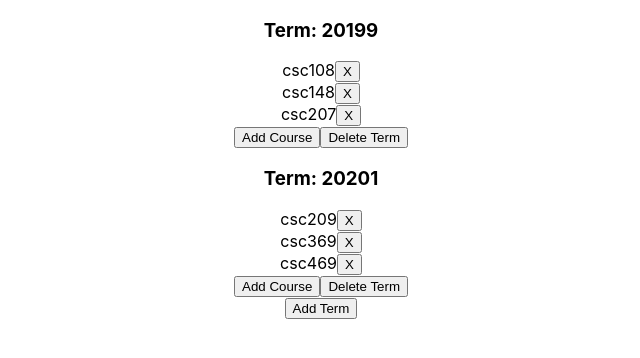
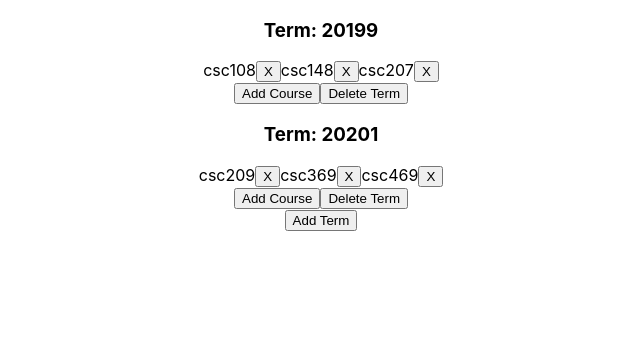
Before and after one commit to weirangu/plan-it, a React (Create React App) app in the folder frontend/: page / in a window 1280 px wide. Shown: the top 358 px of the page, without its empty margins (319-959 px from the left). Built offline with nearby package versions, Linux system fonts and the light colour scheme.

Commit message:
Added horizontal lists

```diff
--- a/frontend/src/components/Planner/Planner.tsx
+++ b/frontend/src/components/Planner/Planner.tsx
@@ -7,6 +7,7 @@ import { moveCourse } from 'actions/course-actions'
 import { addTerm, deleteTerm } from 'actions/term-actions'
 import { Plan, Course } from 'reducers/state-types'
 import PlannerList from 'components/Planner/PlannerList'
+import './planner.css'
 
 export interface PlannerProps {
     plan: Plan
--- a/frontend/src/components/Planner/PlannerList.tsx
+++ b/frontend/src/components/Planner/PlannerList.tsx
@@ -41,10 +41,11 @@ function mapDispatchToProps (dispatch: Dispatch) {
 const ConnectedPlannerList: React.FC<PlannerListProps> = (
     props: PlannerListProps
 ) => (
-    <Droppable droppableId={props.id} key={props.id}>
+    <Droppable droppableId={props.id} key={props.id} direction="horizontal">
         {(provided: any) => (
+            <div>
                 <div
-                className="name"
+                    className="name container"
                     ref={provided.innerRef}
                     {...provided.droppableProps}>
                     {props.items.map((item: Course, index: number) => (
@@ -56,8 +57,11 @@ const ConnectedPlannerList: React.FC<PlannerListProps> = (
                         />
                     ))}
                     {provided.placeholder}
+                </div>
+                <div>
                     <button onClick={() => props.add(props.id)}>Add Course</button>
                     <button onClick={props.delList}>Delete Term</button>
+                </div>
             </div>
         )}
     </Droppable>
--- /dev/null
+++ b/frontend/src/components/Planner/planner.css
@@ -0,0 +1,5 @@
+.container {
+    display: flex;
+    justify-content: center;
+    align-items: center;
+}
```
Lines whose indentation alone changed are shown as unchanged.
